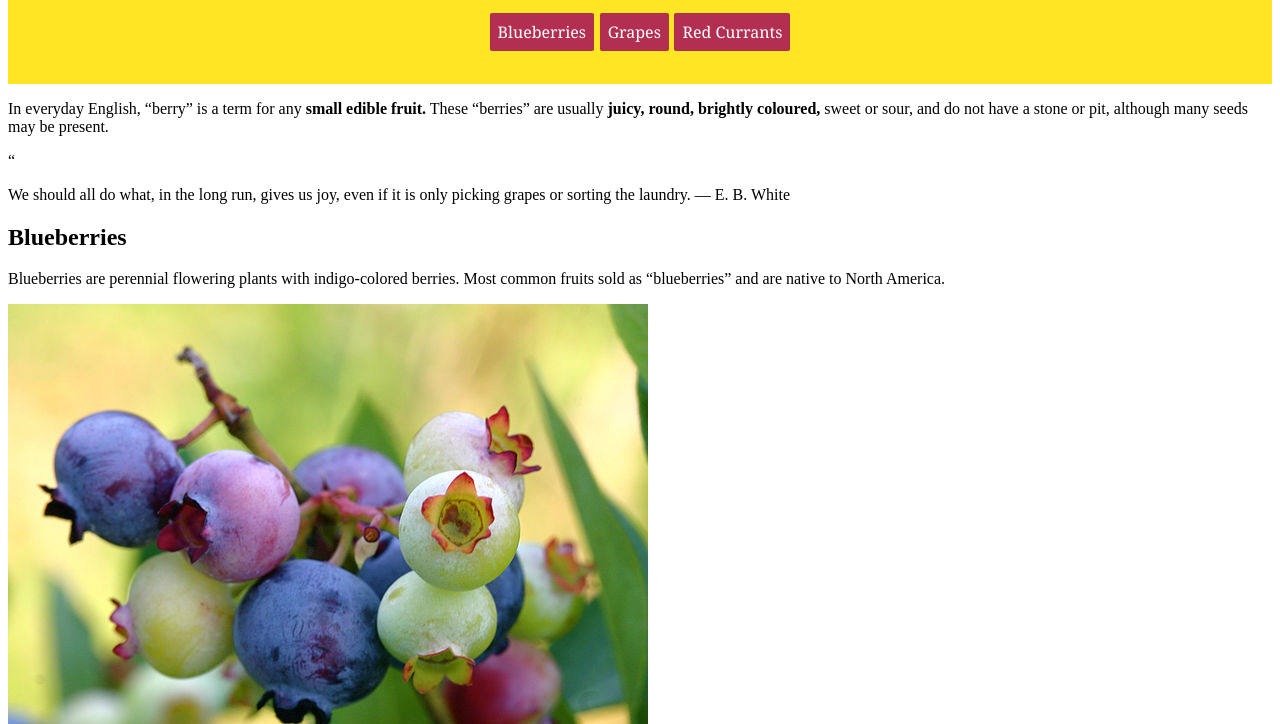
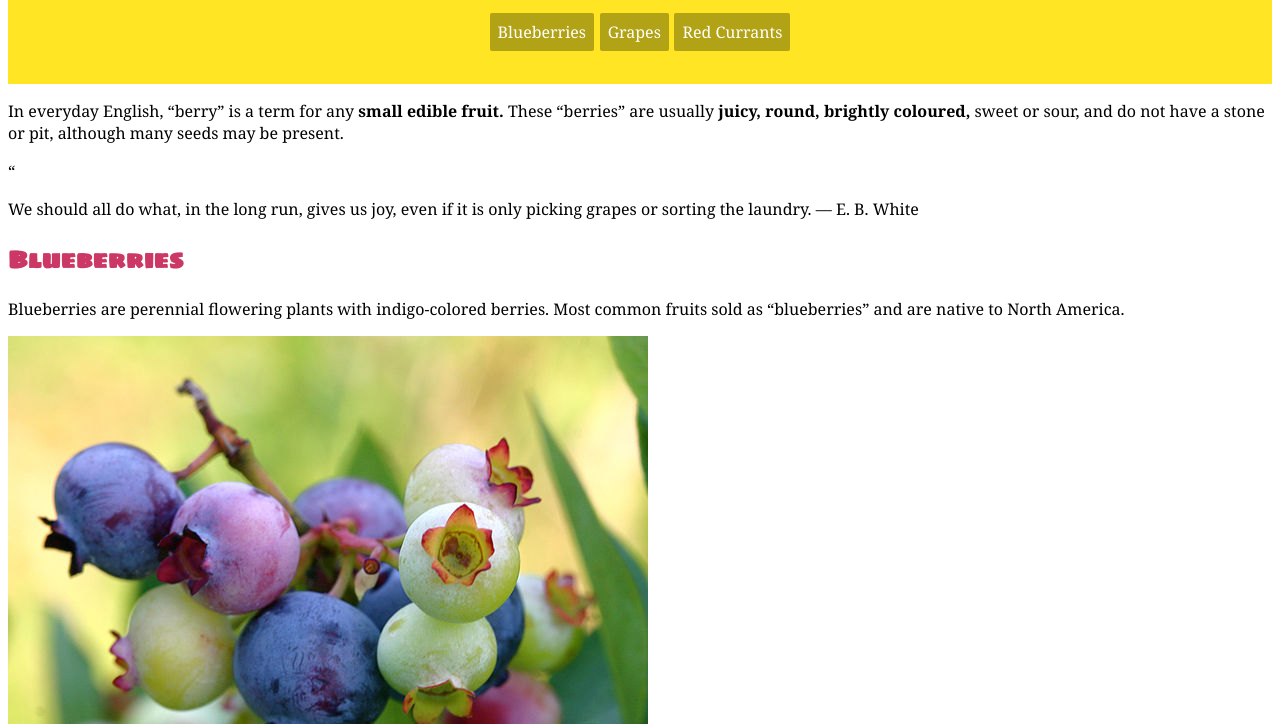
Before and after one commit to HeatherAnn/dsn1674-project-1, a plain HTML site: page index.html in a window 1280 px wide. Shown: the part 76-800 px from the top of the page. Drawn offline with Linux system fonts and the light colour scheme.

Commit message:
styled the h2 and h3.

```diff
--- a/css/main.css
+++ b/css/main.css
@@ -24,9 +24,19 @@ h1 {
     display: inline-block;
     padding: 0.50em 0.50em;
     margin: 0.05em;
-    background-color: #b32f52;
+    background-color: #b2a215;
     color: white;
     text-decoration: none;
     border-radius: 2px;
     font-family: georgia;
   }
+a:hover {
+  background-color: #cc3865;
+}
+p {
+  font-family: georgia;
+}
+h2, h3 {
+  font-family:'Sigmar One', cursive;
+  color: #cc3865;
+}
```
